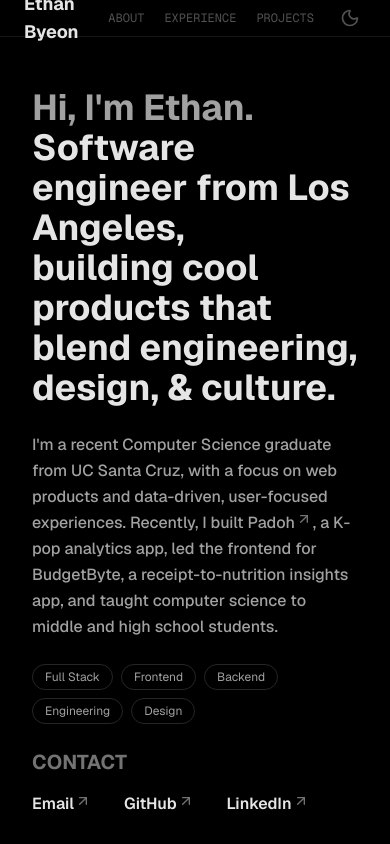
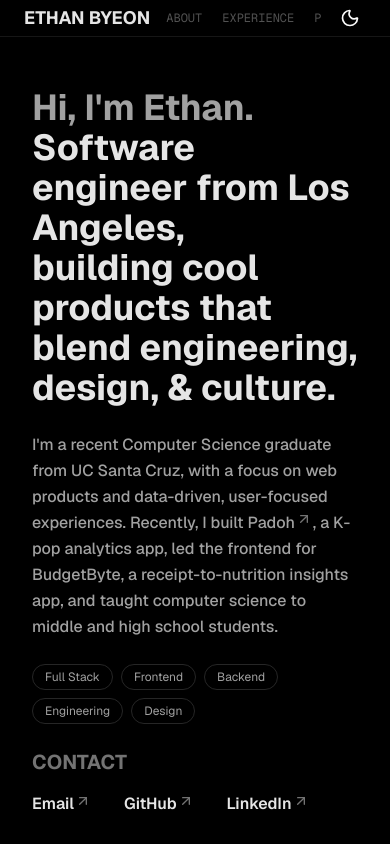
Before and after one commit to ethanbyeon/portfolio, a Next.js app: page / in a window 390 px wide. Shown: the top 844 px of the page. Built offline with nearby package versions, Linux system fonts and the light colour scheme.

Commit message:
fix: increase text visibility & add responsive navbar

```diff
--- a/src/app/(home)/experience.tsx
+++ b/src/app/(home)/experience.tsx
@@ -1,4 +1,3 @@
-import { ArrowUpRight } from "lucide-react";
 import { EXPERIENCE } from "@/data/experience";
 import { ExternalLink } from "@/components/external-link";
 
--- a/src/app/(home)/projects.tsx
+++ b/src/app/(home)/projects.tsx
@@ -92,7 +92,7 @@ export const Projects = () => (
                 className="
                   grid grid-cols-3 sm:grid-cols-5
                   gap-y-0.5 gap-x-1
-                  text-xs text-neutral-500 dark:text-neutral-600
+                  text-xs text-neutral-500 dark:text-neutral-500
                 "
               >
                 {techList.map((tech) => (
--- a/src/app/(home)/technologies.tsx
+++ b/src/app/(home)/technologies.tsx
@@ -3,7 +3,9 @@ import { TOOLS } from "@/data/tools";
 
 export const Technologies = () => (
   <section id="technologies">
-    <h2 className="mb-4 font-bold text-xl uppercase dark:text-neutral-500">Technologies</h2>
+    <h2 className="mb-4 font-bold text-xl uppercase dark:text-neutral-500">
+      Technologies
+    </h2>
     <div
       className="
         grid auto-rows-min
--- a/src/components/layout/navbar.tsx
+++ b/src/components/layout/navbar.tsx
@@ -14,35 +14,47 @@ export const NavBar = () => {
         "after:absolute after:-bottom-px after:left-0 after:h-px after:w-full after:bg-neutral-700/10 dark:after:bg-neutral-300/10",
       )}
     >
-      <div className="flex w-full h-9 max-w-3xl items-center justify-between px-6">
-        <div className="w-fit leading-tight">
-          <h1 className="font-bold text-lg">
+      <div className="flex h-9 w-full max-w-3xl items-center justify-between px-6 min-w-0">
+        <div className="shrink-0 whitespace-nowrap leading-tight mr-2">
+          <h1 className="text-lg font-bold">
             <NextLink href="/">
-              <span className="text-primary">Ethan Byeon</span>
+              <span className="text-primary uppercase">Ethan Byeon</span>
             </NextLink>
           </h1>
         </div>
 
-        <div className="flex items-center gap-5 font-mono text-xs uppercase text-neutral-400 dark:text-neutral-600">
+        <div className="flex items-center gap-3 min-w-0 ml-2">
+          <div
+            className={cn(
+              "min-w-0 flex-1 overflow-x-auto whitespace-nowrap",
+              "[scrollbar-width:none] [-ms-overflow-style:none] [&::-webkit-scrollbar]:hidden",
+            )}
+          >
+            <div className="flex items-center gap-5 font-mono text-xs uppercase text-neutral-400 dark:text-neutral-600 pr-2">
               <a
                 href="#about"
-            className="transition-colors duration-150 hover:text-primary"
+                className="shrink-0 transition-colors duration-150 hover:text-primary"
               >
                 About
               </a>
               <a
                 href="#experience"
-            className="transition-colors duration-150 hover:text-primary"
+                className="shrink-0 transition-colors duration-150 hover:text-primary"
               >
                 Experience
               </a>
               <a
                 href="#projects"
-            className="transition-colors duration-150 hover:text-primary"
+                className="shrink-0 transition-colors duration-150 hover:text-primary"
               >
                 Projects
               </a>
+            </div>
+          </div>
+
+          <div className="shrink-0">
             <ModeToggle />
+          </div>
         </div>
       </div>
     </nav>
```
Lines whose indentation alone changed are shown as unchanged.
